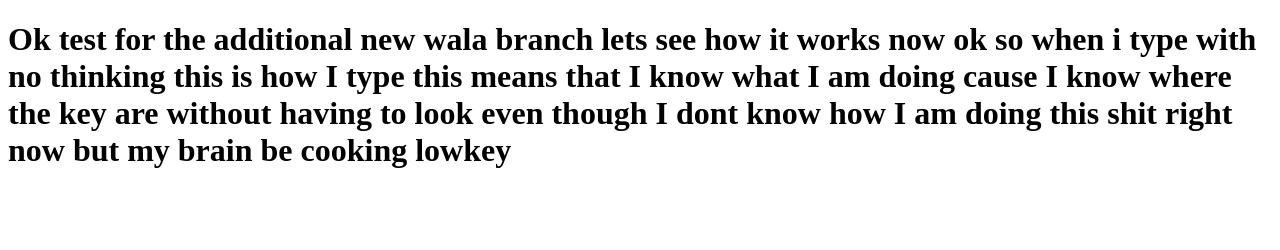
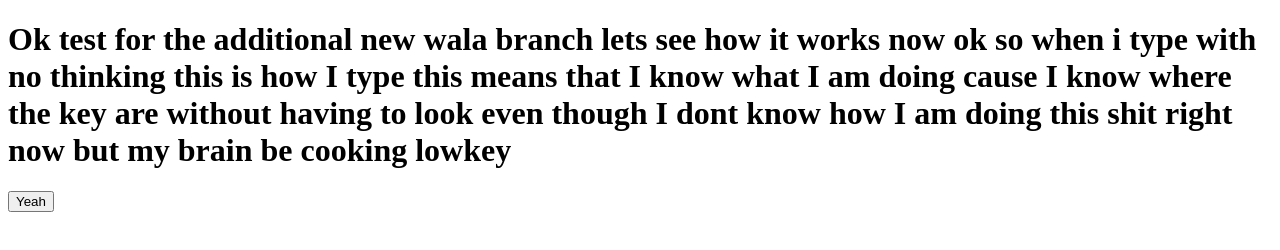
Before and after one commit to vihanGINDIA/Local_upload, a plain HTML site: page index.html in a window 1280 px wide. Drawn offline with Linux system fonts and the light colour scheme.

Commit message:
added button

```diff
--- a/index.html
+++ b/index.html
@@ -7,5 +7,6 @@
 </head>
 <body>
     <h1>Ok test for the additional new wala branch lets see how it works now ok so when i type with no thinking this is how I type this means that I know what I am doing cause I know where the key are without having to look even though I dont know how I am doing this shit right now but my brain be cooking lowkey</h1>
+    <button>Yeah</button>
     </body>
 </html>
```
